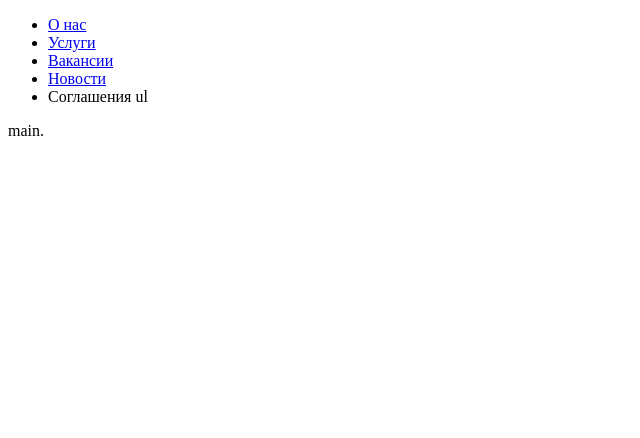
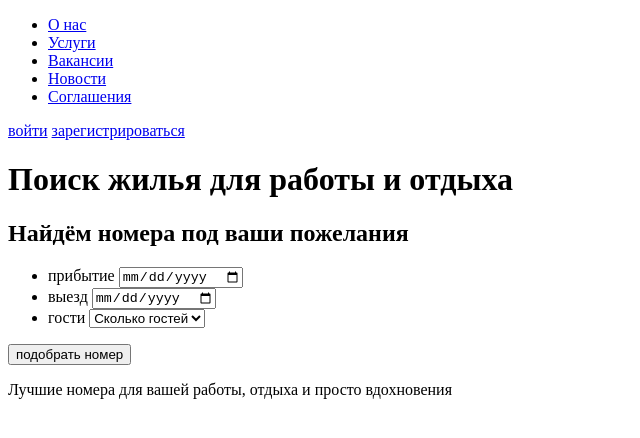
Before and after one commit to AleksandrGV/FSD, a plain HTML site: page index.html in a window 1280 px wide. Shown: the whole page, without its empty margins (0-640 px from the left). Drawn offline with Linux system fonts and the light colour scheme.

Commit message:
Сверстаны две части сайта header и main

```diff
--- a/index.html
+++ b/index.html
@@ -3,37 +3,68 @@
 <head>
   <meta charset="UTF-8">
   <meta name="viewport" content="width=device-width, initial-scale=1.0">
-  <meta name="description" content="Мобильное приложение, которое раскрасит ваши серые будни розовыми красками" />
-  <meta name="keywords" content="мобильно приложение, развлечения, впечатления" />
+  <meta name="description" content="Поиск жилья для комфортной работы и отдыха" />
+  <meta name="keywords" content="поиск номеров, жилья, отелей" />
   <title>FSD frontend education program.</title>
 </head>
 <body class="page__body">
   <header class="page__header">
+  <div class="container">
     <a href="#" class="page__logo"></a>
     <nav class="navigation">
       <ul class="navigation__list">
         <li class="navigation__item">
-          <a href="#" class="navigation__link">О нас</a>
+          <a href="#" class="link navigation__link">О нас</a>
         </li>
         <li class="navigation__item">
-          <a href="#" class="navigation__link">Услуги</a>
+          <a href="#" class="link navigation__link">Услуги</a>
         </li>
         <li class="navigation__item">
-          <a href="#" class="navigation__link">Вакансии</a>
+          <a href="#" class="link navigation__link">Вакансии</a>
         </li>
         <li class="navigation__item">
-          <a href="#" class="navigation__link">Новости</a>
+          <a href="#" class="link navigation__link">Новости</a>
         </li>
         <li class="navigation__item">
-          <a class="navigation__link">Соглашения
-            ul
-          </a>
+          <a href="#" class="link navigation__link">Соглашения</a>
         </li>
       </ul>
     </nav>
+    <div class="page__user-office">
+      <a href="#" class="page__user-office-sign-in">войти</a>
+      <a href="#" class="page__user-office-sign-up">зарегистрироваться</a>
+    </div>
+  </div>
   </header>
-  <main class="page__main"></main>
+  <main class="page__main">
+    <h1 class="visually-hidden">Поиск жилья для работы и отдыха</h1>
+    <form action="#" class="form">
+      <div class="form__search">
+        <h2 class="form__search-title">Найдём номера под ваши пожелания</h2>
+        <ul class="list form__search-list">
+          <li class="form__search-item">
+            <label class="form__search-label" for="date-arrival">прибытие</label>
+            <input type="date" class="form__arrival" name="arrival" id="date-arrival">
+          </li>
+          <li class="form__search-item">
+            <label class="form__search-label" for="date-departure">выезд</label>
+            <input type="date" class="departure" name="departure" id="date-departure">
+          </li>
+          <li class="form__search-item">
+            <label class="form__search-label" for="number-guests" class="">гости</label>
+            <select name="guests" id="number-guests" class="form__search-select">
+              <option value="1">Сколько гостей</option>
+              <option value="2">взрослые</option>
+              <option value="3">дети</option>
+              <option value="4">младенцы</option>
+            </select>
+          </li>
+        </ul>
+        <button class="button form__search-button" type="submit">подобрать номер</button>
+      </div>
+    </form>
+    <p class="page__main-text">Лучшие номера для вашей работы, отдыха и просто вдохновения</p>
+  </main>
   <footer class="page__footer"></footer>
-  main.
 </body>
 </html>
```
